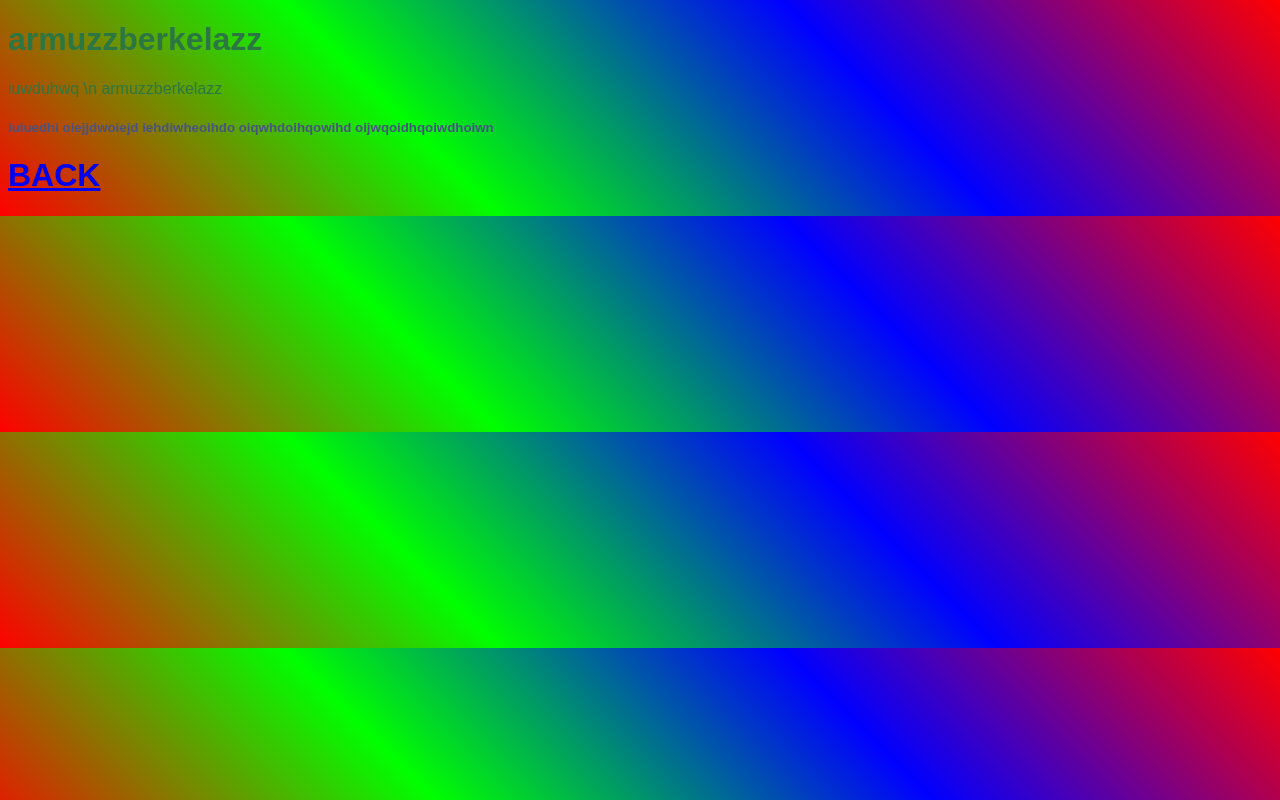
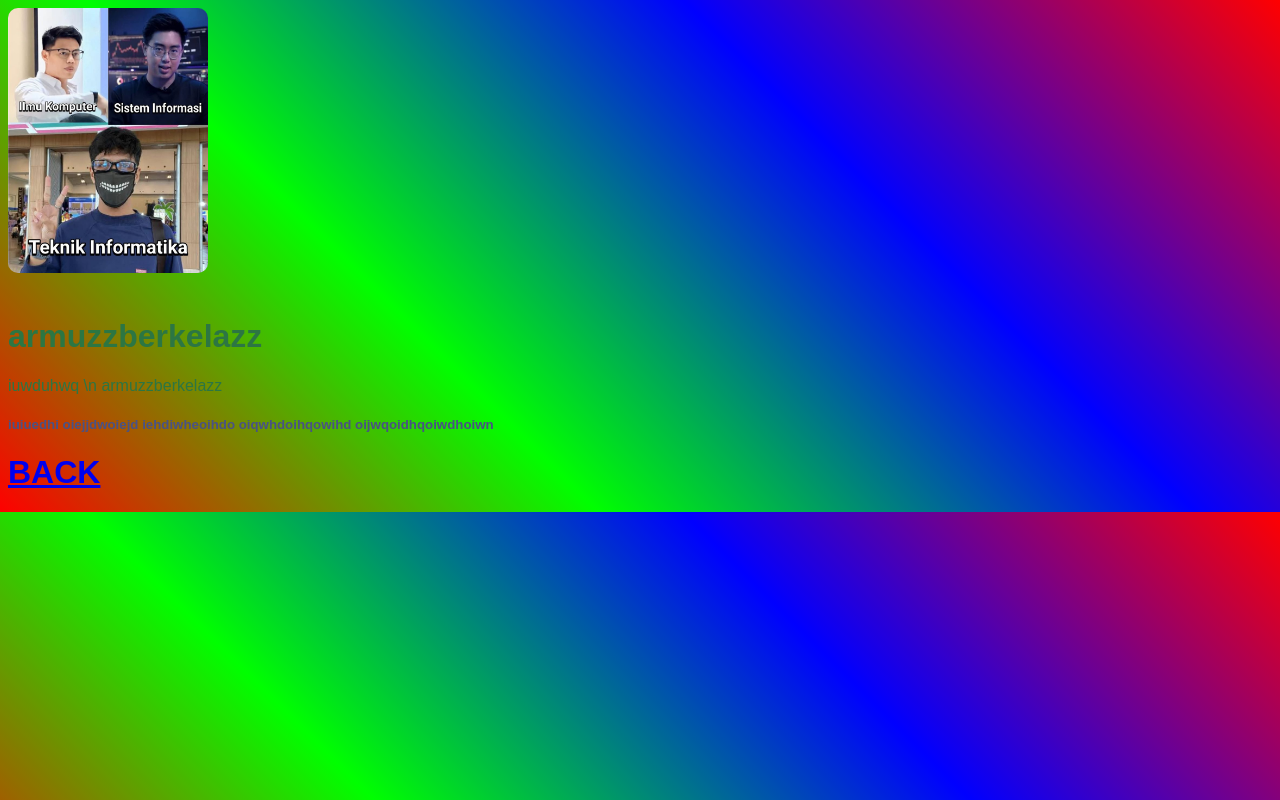
Before and after one commit to aryamusthofa/gabutwebkuliahseminar, a plain HTML site: page armuzzberkelazz.html in a window 1280 px wide. Drawn offline with Linux system fonts and the light colour scheme.

Commit message:
Armuzz Menggokill Pertama Kedua kETIGA

```diff
--- a/armuzzberkelazz.html
+++ b/armuzzberkelazz.html
@@ -11,6 +11,7 @@
 
 <body
     style="background: linear-gradient(45deg, #ff0000, #00ff00, #0000ff, #ff0000); font-family: Arial, sans-serif; color: #2c7643;">
+    <img src="anakIT.jpg" alt="Anak IT" style="width: 200px; height: auto; border-radius: 10px; margin-bottom: 20px;">
     <h1>armuzzberkelazz</h1>
     <p>iuwduhwq \n armuzzberkelazz</p>
     <h5 style="color: #495285;">iuiuedhi oiejjdwoiejd iehdiwheoihdo oiqwhdoihqowihd oijwqoidhqoiwdhoiwn</h5>
```
Also changed, not shown: anakIT.jpg (added).
